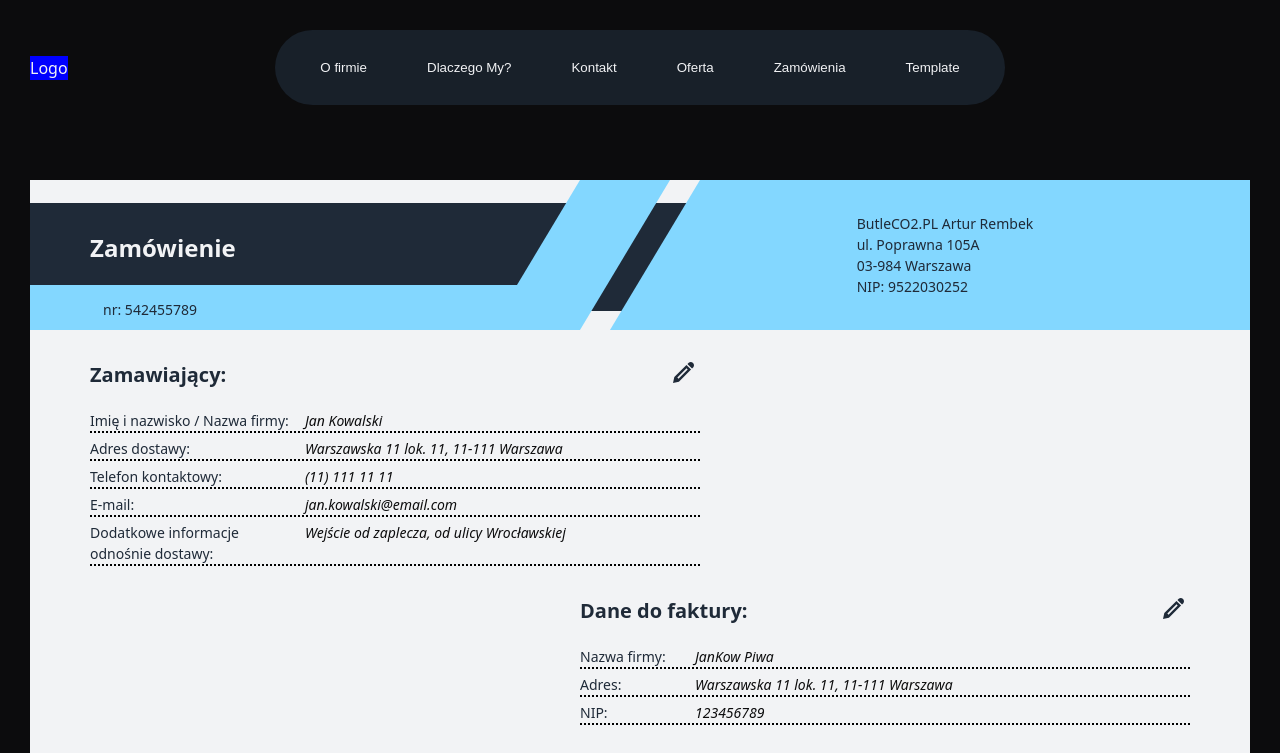
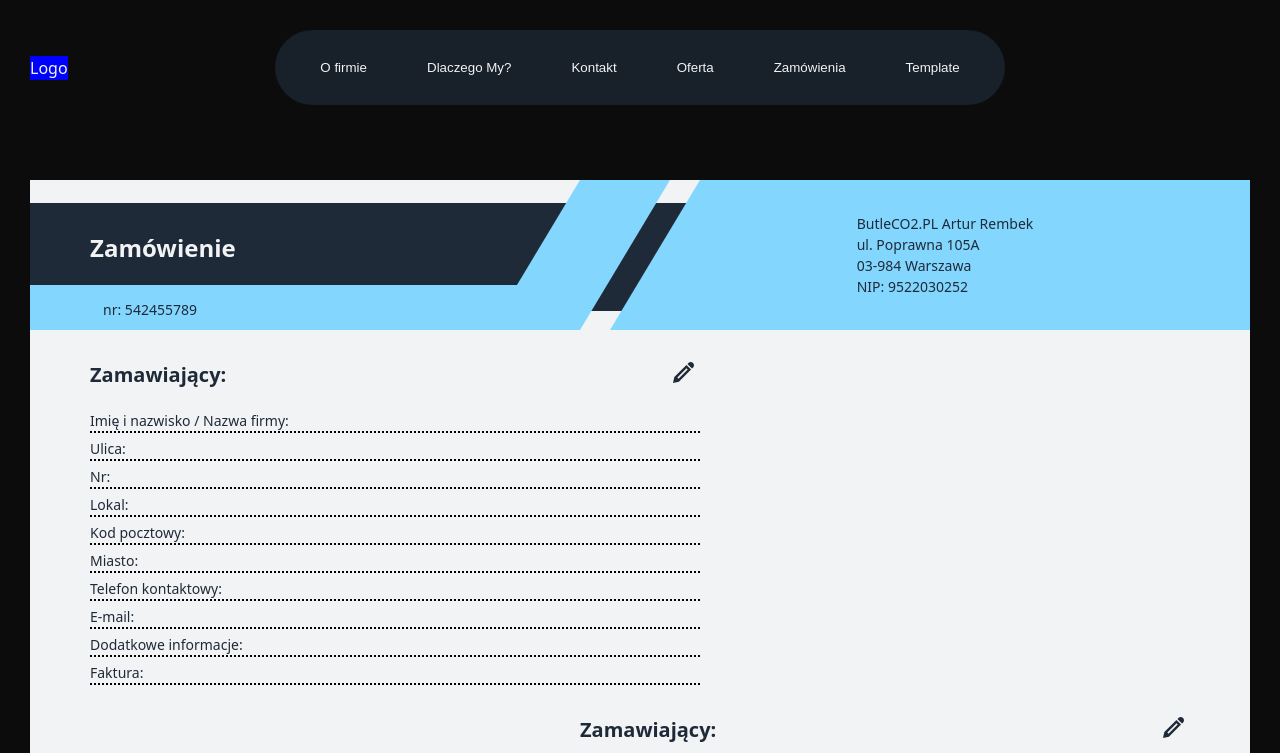
Before and after one commit to AMichalMurawski/butleCO2, a React (Vite) app: page /orders in a window 1280 px wide. Shown: the top 753 px of the page. Built offline with nearby package versions, Linux system fonts and the light colour scheme.

Commit message:
Form logic for the client and company modal, including the visual element

```diff
--- a/src/components/OrderForm/Client/Client.styled.ts
+++ b/src/components/OrderForm/Client/Client.styled.ts
@@ -30,13 +30,13 @@ export const DataWraper = styled.div`
 `;
 
 interface DataNameProps {
-  $width: string;
+  $width?: string;
 }
 
 export const DataName = styled(P)<DataNameProps>`
   color: ${({ theme }) => theme.color.structural};
-  width: ${({ $width }) => $width};
-  min-width: ${({ $width }) => $width};
+  width: ${({ $width }) => $width ? $width : 'auto'};
+  min-width: ${({ $width }) => $width ? $width : 'auto'};
 `;
 
 export const DataValue = styled(P)`
--- /dev/null
+++ b/src/components/OrderForm/Client/Client.tsx
@@ -0,0 +1,35 @@
+import React from 'react';
+import { Subtitle, DataWraper, DataName, DataValue, ClientWraper } from './Client.styled';
+import IconEdit from './IconEdit';
+
+interface ModalClientProps<T> {
+  title: string;
+  labels: Record<keyof T, string>;
+  initialValues: T;
+    onClick: () => void;
+    autoMargin?: 'left' | 'right';
+    labelWidth?: string;
+}
+
+const Client: React.FC<ModalClientProps<any>> = ({ labels, initialValues, onClick, autoMargin= 'right', labelWidth }) => {
+
+  return (
+    <ClientWraper $autoMargin={autoMargin} onClick={onClick}>
+      <IconEdit />
+      <Subtitle>Zamawiający:</Subtitle>
+      {Object.keys(initialValues).map((key) => {
+        const label = labels[key as keyof typeof labels]; // Pobieramy label z labels
+          const value = initialValues[key as keyof typeof initialValues]; // Pobieramy wartość z initialValues
+
+        return (
+          <DataWraper key={key}>
+            <DataName $width={labelWidth}>{label}:</DataName>
+            <DataValue>{value}</DataValue>
+          </DataWraper>
+        );
+      })}
+    </ClientWraper>
+  );
+};
+
+export default Client;
--- a/src/components/OrderForm/ModalClient/ModalClient.tsx
+++ b/src/components/OrderForm/ModalClient/ModalClient.tsx
@@ -15,8 +15,7 @@ import {
 } from './ModalClient.styled';
 import Button from '../../Button/Button';
 import { theme } from '../../../styles/theme';
-import { Field, Formik, Form, useFormikContext } from 'formik';
-import { ClientProps } from '../initialValues';
+import { Field, Formik, Form } from 'formik';
 
 const typeComponentMap = {
   text: TextValue,
--- a/src/components/OrderForm/OrderForm.tsx
+++ b/src/components/OrderForm/OrderForm.tsx
@@ -8,6 +8,7 @@ import { ClientInfo, ClientInvoice, Header, Informations, ProductsList } from '.
 import ModalConteiner from '../ModalConteiner/ModalConteiner';
 import ModalAddProduct from './ModalAddProduct/ModalAddProduct';
 import ModalClient from './ModalClient/ModalClient';
+import Client from './Client/Client';
 
 const OrderForm: React.FC = () => {
   const [infoModal, setInfoModal] = useState<boolean>(false);
@@ -39,11 +40,21 @@ const OrderForm: React.FC = () => {
 
   return (
     <Formik initialValues={initialValues} onSubmit={handleSubmit}>
+      {({ values, setFieldValue }) => {
+
+        const onModal = (object: 'client' | 'company' | 'products', modalValues: any, setModal: any) => {
+          Object.entries(modalValues).forEach(([key, value]) => {
+            setFieldValue(`${object}.${key}`, value); // ← dopasuj do struktury initialValues
+          });
+          setModal(false);
+        }
+
+        return (
           <Form>
             <InvoiceWraper>
               <Header />
-          <ClientInfo onClick={() => setInfoModal(true)} />
-          <ClientInvoice onClick={() => setInvoiceModal(true)} />
+              <Client title="Zamawiający" labels={clientLabels} initialValues={values.client} onClick={() => setInfoModal(true)} autoMargin='right' labelWidth='200px'/>
+              <Client title="Zamawiający" labels={companyLabels} initialValues={values.company} onClick={() => setInvoiceModal(true)} autoMargin='left' labelWidth='100px'/>
               <ProductsList />
               <SubmitButtonWraper>
                 <Button
@@ -60,31 +71,28 @@ const OrderForm: React.FC = () => {
                 color={theme.color.structural}
                 backgroundColor={theme.color.text}
                 visible={infoModal}
-            onClick={() => closeModal( "info")}
+                onClick={() => closeModal("info")}
               >
                 <ModalClient
                   title="Zamawiający"
                   labels={clientLabels}
                   types={clientTypes}
-              initialValues={initialClient}
-              onSubmit={(values) => {
-                setInfoModal(false); window.alert(JSON.stringify(values))
-              }
-              } />
+                  initialValues={values.client}
+                  onSubmit={(modalValues) => onModal('client', modalValues, setInfoModal)} />
               </ModalConteiner>
               <ModalConteiner
                 width='min(600px, 75%)'
                 color={theme.color.structural}
                 backgroundColor={theme.color.text}
                 visible={invoiceModal}
-            onClick={() => closeModal( "invoice")}
+                onClick={() => closeModal("invoice")}
               >
                 <ModalClient
                   title="Faktura"
                   labels={companyLabels}
                   types={companyTypes}
-              initialValues={initialCompany}
-              onSubmit={() => setInvoiceModal(false)} />
+                  initialValues={values.company}
+                  onSubmit={(modalValues) => onModal('company', modalValues, setInvoiceModal)} />
               </ModalConteiner>
               <ModalConteiner
                 width='min(600px, 75%)'
@@ -96,6 +104,8 @@ const OrderForm: React.FC = () => {
               </ModalConteiner>
             </InvoiceWraper>
           </Form>
+        )
+      }}
     </Formik>
   );
 };
```
Lines whose indentation alone changed are shown as unchanged.
